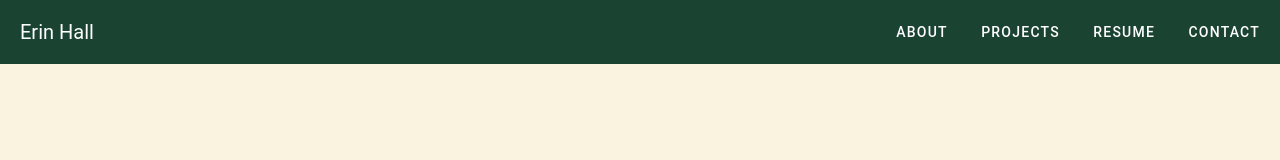
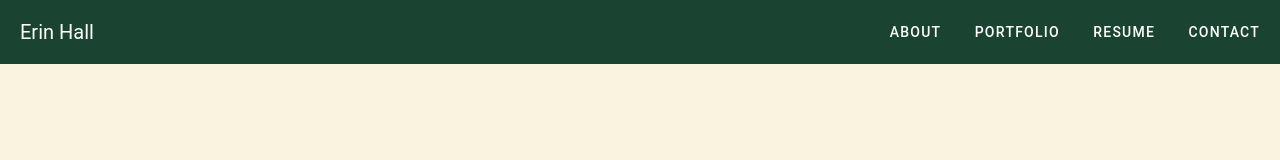
Before and after one commit to erinehall/erinehall.github.io, a Vue app: page / in a window 1280 px wide. Shown: the top 160 px of the page. Built offline with nearby package versions, Linux system fonts and the light colour scheme.

Commit message:
Update header

```diff
--- a/src/components/Header.vue
+++ b/src/components/Header.vue
@@ -3,7 +3,7 @@
         <v-toolbar-title>Erin Hall</v-toolbar-title>
         <v-spacer />
         <v-btn text to="#about">About</v-btn>
-        <v-btn text to="#projects">Projects</v-btn>
+        <v-btn text to="#projects">Portfolio</v-btn>
         <v-btn text to="#resume">Resume</v-btn>
         <v-btn text to="#contact">Contact</v-btn>
     </v-app-bar>
```
